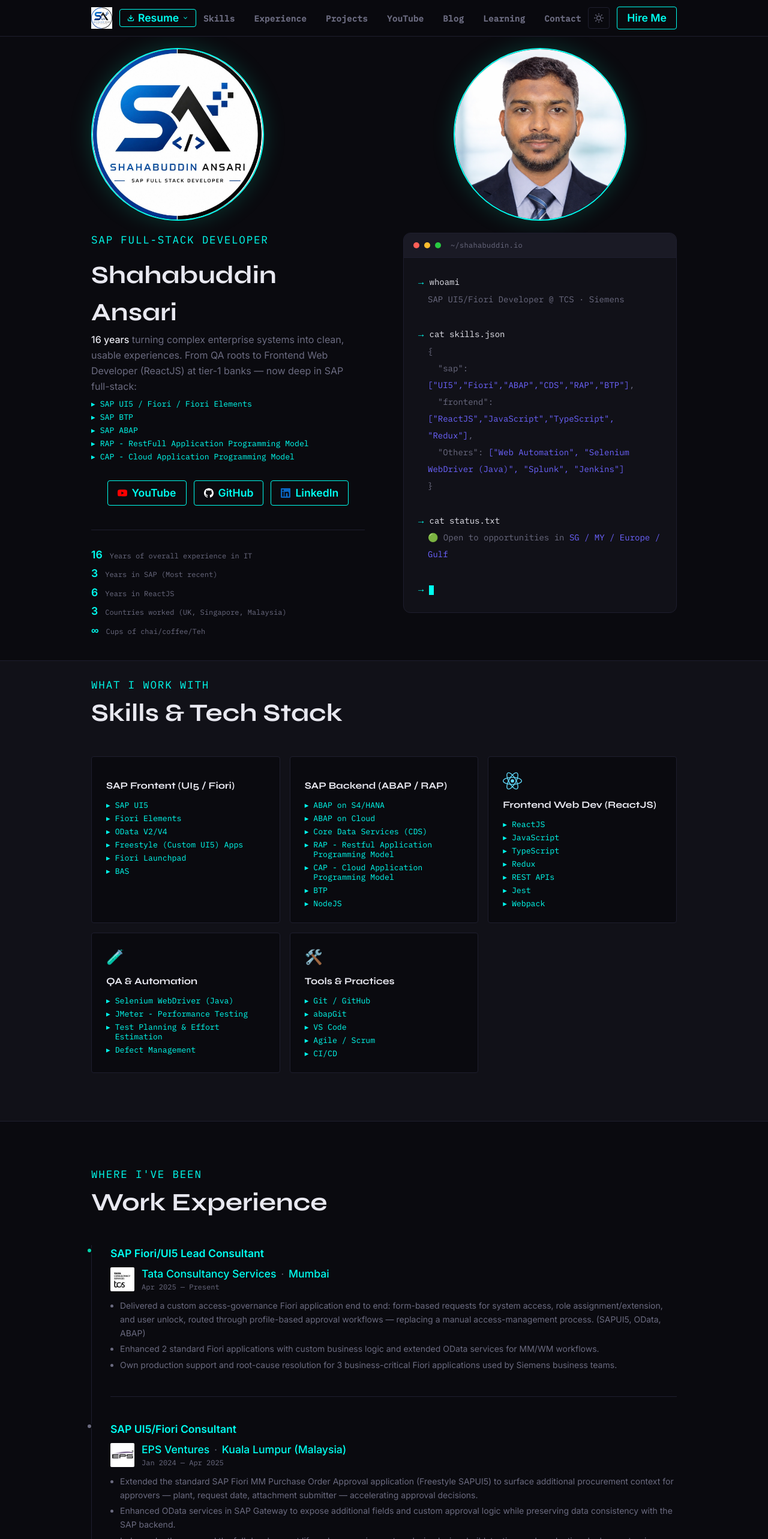
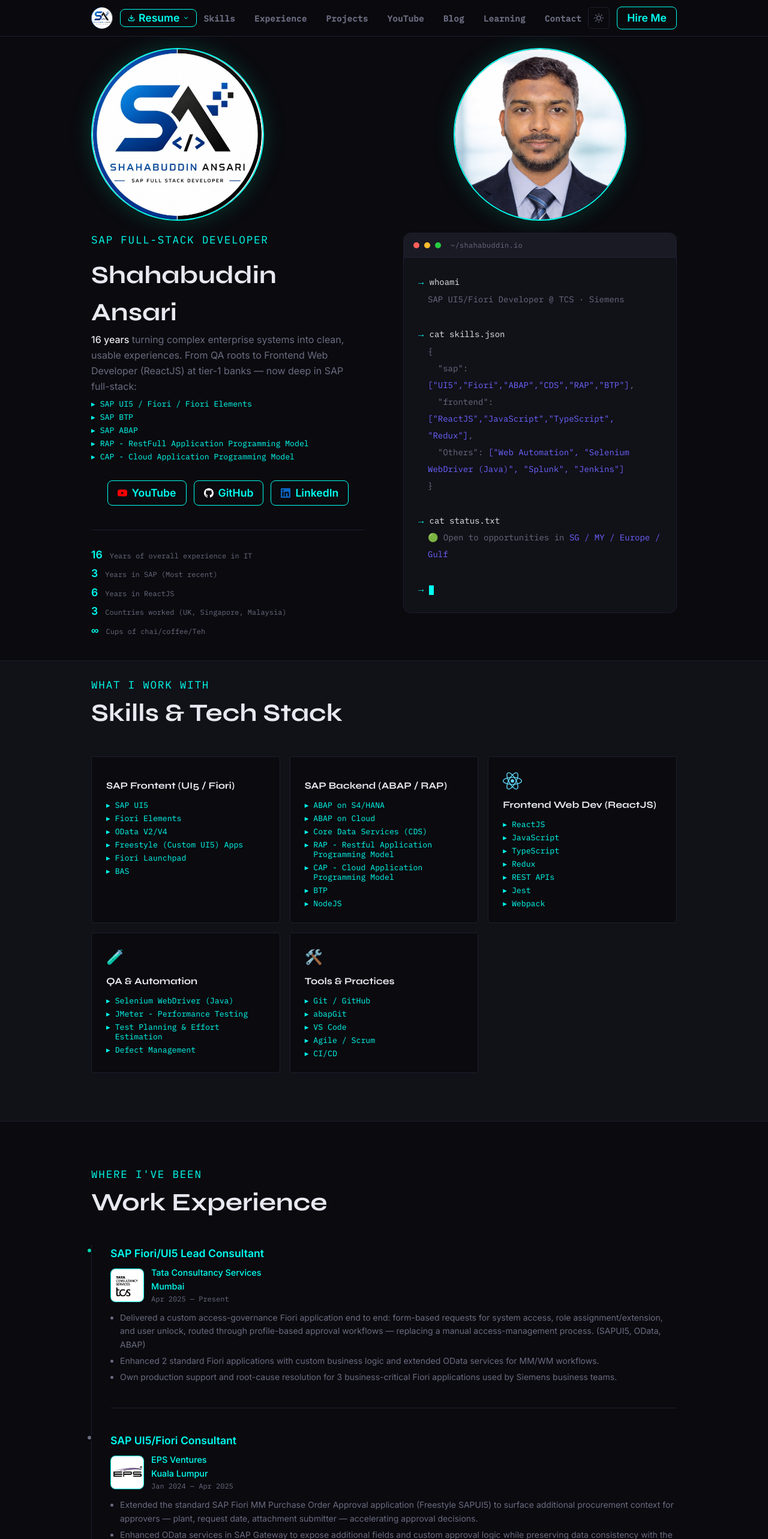
Before and after one commit to ShahabuddinAnsari/shahabuddin_portfolio, a React (Create React App) app: page / in a window 1280 px wide. Shown: the top 2566 px of the page at 60% size. Built offline with nearby package versions, Linux system fonts and the light colour scheme.

Commit message:
Updated the style

```diff
--- a/src/components/Experience.jsx
+++ b/src/components/Experience.jsx
@@ -90,19 +90,22 @@
                   <img
                     src={item.logo}
                     alt=""
-                    className="w-10 h-10 rounded-sm object-contain bg-white/5 shrink-0"
+                    className="w-14 h-14 rounded-lg border border-accent object-contain bg-white/5 shrink-0"
                   />
                 )}
                 <div className="flex flex-col gap-0.5">
-                  <div className="flex flex-wrap items-center gap-x-2">
-                    <span className="text-accent font-medium text-sm">
-                      {item.company}
-                    </span>
-                    <span className="text-muted">·</span>
-                    <span className="text-accent font-medium text-sm">
-                      {item.location}
-                    </span>
-                  </div>
+                  <span
+                    className="text-accent font-medium text-sm"
+                    style={{ fontSize: "0.9rem" }}
+                  >
+                    {item.company}
+                  </span>
+                  <span
+                    className="text-accent font-medium"
+                    style={{ fontSize: "0.9rem" }}
+                  >
+                    {item.location}
+                  </span>
                   <span className="font-mono text-xs text-muted">
                     {item.period}
                     {/* ({getDuration(item.period)}) */}
--- a/src/components/Hero.jsx
+++ b/src/components/Hero.jsx
@@ -73,7 +73,7 @@
                 href={profile.youtube}
                 target="_blank"
                 rel="noopener noreferrer"
-                className="border border-accent text-accent font-semibold text-sm px-4 py-2.5 rounded hover:bg-accent hover:text-bg transition-all no-underline flex items-center gap-2"
+                className="border border-accent text-accent font-semibold text-sm px-4 py-2.5 rounded-lg hover:bg-accent hover:text-bg transition-all no-underline flex items-center gap-2"
               >
                 <svg xmlns="http://www.w3.org/2000/svg" viewBox="0 0 24 24" width="16" height="16" fill="#FF0000">
                   <path d="M23.498 6.186a3.016 3.016 0 0 0-2.122-2.136C19.505 3.545 12 3.545 12 3.545s-7.505 0-9.377.505A3.017 3.017 0 0 0 .502 6.186C0 8.07 0 12 0 12s0 3.93.502 5.814a3.016 3.016 0 0 0 2.122 2.136c1.871.505 9.376.505 9.376.505s7.505 0 9.377-.505a3.015 3.015 0 0 0 2.122-2.136C24 15.93 24 12 24 12s0-3.93-.502-5.814zM9.545 15.568V8.432L15.818 12l-6.273 3.568z"/>
@@ -84,7 +84,7 @@
                 href={profile.github}
                 target="_blank"
                 rel="noopener noreferrer"
-                className="border border-accent text-accent font-semibold text-sm px-4 py-2.5 rounded hover:bg-accent hover:text-bg transition-all no-underline flex items-center gap-2"
+                className="border border-accent text-accent font-semibold text-sm px-4 py-2.5 rounded-lg hover:bg-accent hover:text-bg transition-all no-underline flex items-center gap-2"
               >
                 <svg xmlns="http://www.w3.org/2000/svg" width="16" height="16" viewBox="0 0 24 24" fill="var(--color-github)">
                   <path d="M12 0C5.37 0 0 5.37 0 12c0 5.3 3.438 9.8 8.205 11.385.6.113.82-.258.82-.577 0-.285-.01-1.04-.015-2.04-3.338.724-4.042-1.61-4.042-1.61-.546-1.385-1.335-1.755-1.335-1.755-1.087-.744.084-.729.084-.729 1.205.084 1.838 1.236 1.838 1.236 1.07 1.835 2.809 1.305 3.495.998.108-.776.417-1.305.76-1.605-2.665-.3-5.466-1.332-5.466-5.93 0-1.31.465-2.38 1.235-3.22-.135-.303-.54-1.523.105-3.176 0 0 1.005-.322 3.3 1.23.96-.267 1.98-.399 3-.405 1.02.006 2.04.138 3 .405 2.28-1.552 3.285-1.23 3.285-1.23.645 1.653.24 2.873.12 3.176.765.84 1.23 1.91 1.23 3.22 0 4.61-2.805 5.625-5.475 5.92.42.36.81 1.096.81 2.22 0 1.606-.015 2.896-.015 3.286 0 .315.21.69.825.57C20.565 21.795 24 17.295 24 12c0-6.63-5.37-12-12-12"/>
@@ -95,7 +95,7 @@
                 href={profile.linkedin}
                 target="_blank"
                 rel="noopener noreferrer"
-                className="border border-accent text-accent font-semibold text-sm px-4 py-2.5 rounded hover:bg-accent hover:text-bg transition-all no-underline flex items-center gap-2"
+                className="border border-accent text-accent font-semibold text-sm px-4 py-2.5 rounded-lg hover:bg-accent hover:text-bg transition-all no-underline flex items-center gap-2"
               >
                 <svg xmlns="http://www.w3.org/2000/svg" viewBox="0 0 24 24" width="16" height="16" fill="#0A66C2">
                   <path d="M20.447 20.452h-3.554v-5.569c0-1.328-.027-3.037-1.852-3.037-1.853 0-2.136 1.445-2.136 2.939v5.667H9.351V9h3.414v1.561h.046c.477-.9 1.637-1.85 3.37-1.85 3.601 0 4.267 2.37 4.267 5.455v6.286zM5.337 7.433a2.062 2.062 0 0 1-2.063-2.065 2.064 2.064 0 1 1 2.063 2.065zm1.782 13.019H3.555V9h3.564v11.452zM22.225 0H1.771C.792 0 0 .774 0 1.729v20.542C0 23.227.792 24 1.771 24h20.451C23.2 24 24 23.227 24 22.271V1.729C24 .774 23.2 0 22.222 0h.003z"/>
--- a/src/components/Navbar.jsx
+++ b/src/components/Navbar.jsx
@@ -27,7 +27,7 @@
     <div ref={ref} className="relative">
       <button
         onClick={() => setShow((s) => !s)}
-        className="border border-accent text-accent font-semibold text-xs px-3 py-1.5 rounded hover:bg-accent hover:text-bg transition-all flex items-center gap-1.5 bg-transparent cursor-pointer"
+        className="border border-accent text-accent font-semibold text-xs px-3 py-1.5 rounded-lg hover:bg-accent hover:text-bg transition-all flex items-center gap-1.5 bg-transparent cursor-pointer"
       >
         <svg xmlns="http://www.w3.org/2000/svg" width="12" height="12" viewBox="0 0 24 24" fill="none" stroke="currentColor" strokeWidth="2.5" strokeLinecap="round" strokeLinejoin="round">
           <path d="M21 15v4a2 2 0 0 1-2 2H5a2 2 0 0 1-2-2v-4"/><polyline points="7 10 12 15 17 10"/><line x1="12" y1="15" x2="12" y2="3"/>
@@ -124,7 +124,7 @@
             <img
               src="/logo.jpg"
               alt="Shahabuddin Ansari"
-              className="h-9 w-auto object-contain"
+              className="h-9 w-9 rounded-full object-cover"
             />
           </a>
           <ResumeDropdown />
@@ -163,7 +163,7 @@
           </button>
           <a
             href="#contact"
-            className="border border-accent text-accent font-semibold text-sm px-4 py-2 rounded hover:bg-accent hover:text-bg transition-all no-underline"
+            className="border border-accent text-accent font-semibold text-sm px-4 py-2 rounded-lg hover:bg-accent hover:text-bg transition-all no-underline"
           >
             Hire Me
           </a>
@@ -215,7 +215,7 @@
           <a
             href="#contact"
             onClick={() => setOpen(false)}
-            className="border border-accent text-accent text-sm font-semibold px-4 py-2 rounded text-center no-underline hover:bg-accent hover:text-bg transition-all"
+            className="border border-accent text-accent text-sm font-semibold px-4 py-2 rounded-lg text-center no-underline hover:bg-accent hover:text-bg transition-all"
           >
             Hire Me
           </a>
--- a/src/components/YouTube.jsx
+++ b/src/components/YouTube.jsx
@@ -50,7 +50,7 @@
               href={profile.youtube}
               target="_blank"
               rel="noreferrer"
-              className="block bg-accent font-semibold text-sm px-4 py-2 rounded hover:opacity-85 transition-opacity no-underline"
+              className="block bg-accent font-semibold text-sm px-4 py-2 rounded-lg hover:opacity-85 transition-opacity no-underline"
               style={{ color: "#0a0a0f" }}
             >
               Subscribe
--- a/src/data/index.js
+++ b/src/data/index.js
@@ -132,7 +132,7 @@
   },
   {
     period: "Jan 2024 — Apr 2025",
-    location: "Kuala Lumpur (Malaysia)",
+    location: "Kuala Lumpur",
     role: "SAP UI5/Fiori Consultant",
     company: "EPS Ventures",
     logo: "/companyLogo/eps_venturs_logo.jpeg",
```
Also changed, not shown: src/components/Contact.jsx (+4 -4 lines).
